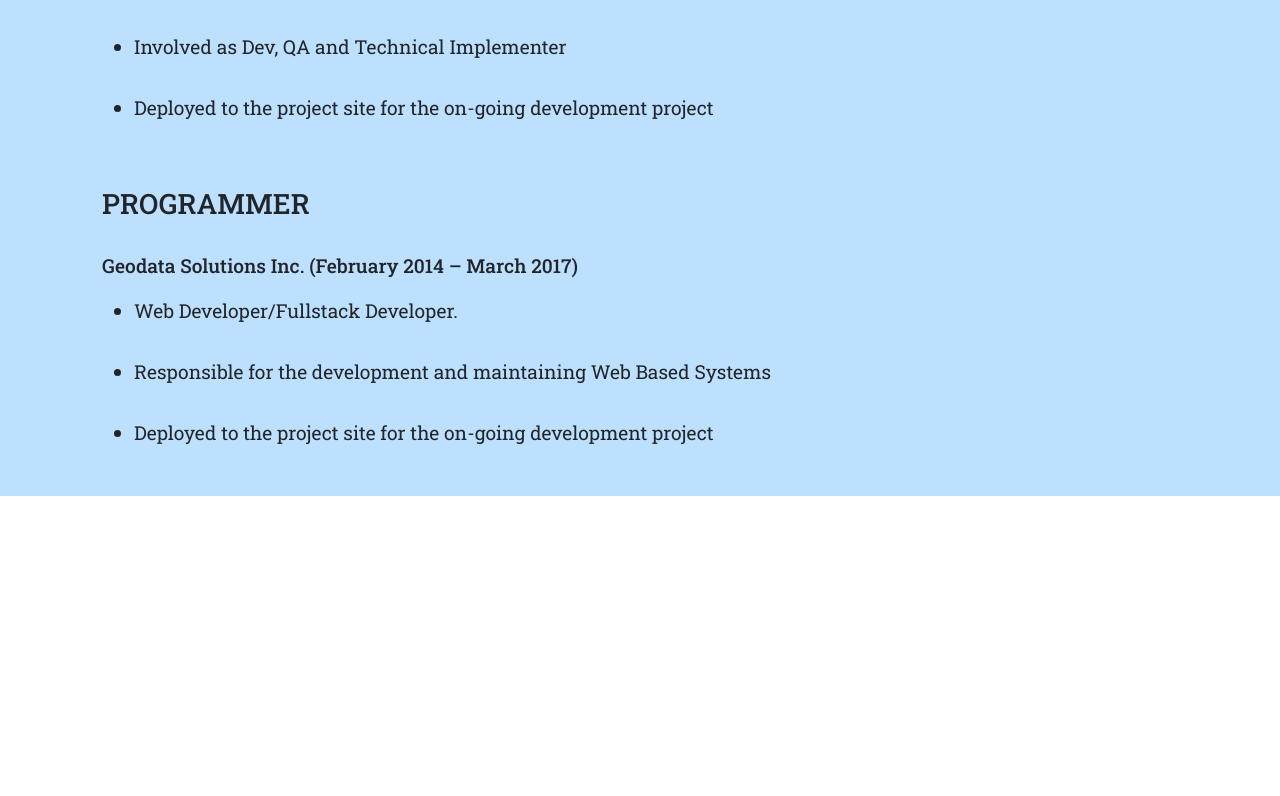
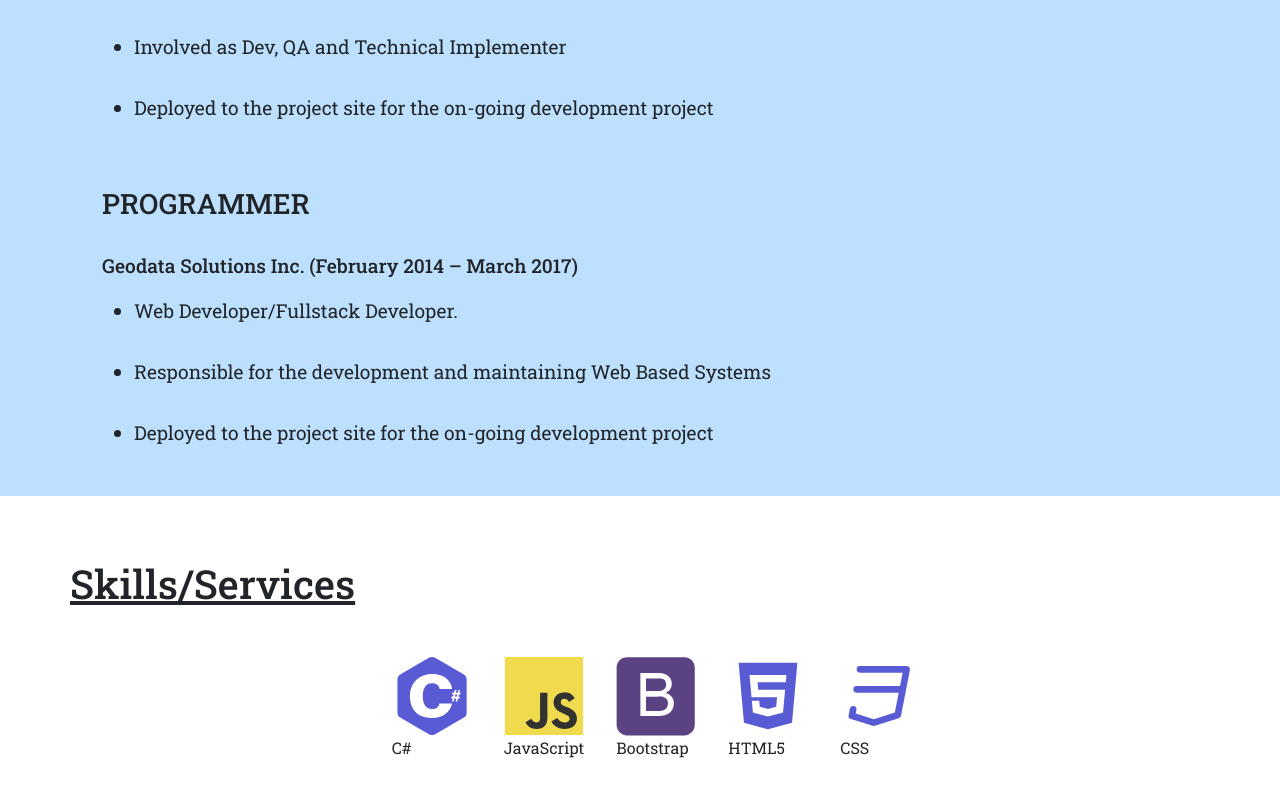
Before and after one commit to merickagustin/my-portfolio, a React (Create React App) app: page / in a window 1280 px wide. Shown: the part 1038-1834 px from the top of the page. Before the commit the page ends 1534 px from the top, so only its background shows below. Built offline with nearby package versions, Linux system fonts and the light colour scheme.

Commit message:
Added new contents for Skill section

```diff
--- a/src/components/Home.js
+++ b/src/components/Home.js
@@ -45,7 +45,7 @@ function About() {
           </div>
         </div>
       </div>
-      <div className={classes["experience-container"] + " pb-1 px-1 px-md-0"}>
+      <div className="bg-secondary pb-1 px-1 px-md-0">
         <div className="container pt-3 px-0 ">
           <h1>Experience</h1>
           <ul className="experiences d-flex flex-column gap-3">
@@ -86,6 +86,118 @@ function About() {
           </ul>
         </div>
       </div>
+      <div className="pb-1 px-1 px-md-0">
+        <div className="container pt-3 px-0 ">
+          <h1>Skills/Services</h1>
+        </div>
+        <ul
+          className={
+            classes["skill-list"] +
+            " mt-2 d-flex flex-row gap-1 justify-content-center"
+          }
+        >
+          <li
+            className={
+              classes.skill + " d-flex flex-column justify-content-center"
+            }
+          >
+            <svg
+              className={classes["skill-icon"]}
+              xmlns="http://www.w3.org/2000/svg"
+              data-name="Layer 1"
+              viewBox="0 0 48 48"
+              id="1982846"
+            >
+              <path
+                d="m42.91 10.92-17-9.84a3.77 3.77 0 0 0-3.76 0l-17 9.84a3.75 3.75 0 0 0-1.87 3.25v19.66a3.75 3.75 0 0 0 1.87 3.25l17 9.84a3.77 3.77 0 0 0 3.76 0l17-9.84a3.75 3.75 0 0 0 1.87-3.25V14.17a3.75 3.75 0 0 0-1.87-3.25ZM23.7 37.15c-8.55 0-12.94-5.44-12.94-13s5-13.38 13.3-13.38c9.26 0 11.84 6.1 12 9h-7.44c-.46-2.06-1.73-3.49-4.7-3.49-3.48 0-5.45 2.8-5.45 7.69 0 5.37 2.09 7.82 5.42 7.82a4.62 4.62 0 0 0 4.69-3.32h7.47c-.95 4.15-4.17 8.68-12.35 8.68Zm17.42-14h-1l-.3 1.23h.81v1.11h-1.06l-.43 1.79h-1l.44-1.79h-1.11L37 27.24h-1l.44-1.79h-.78v-1.11h1.06l.28-1.23h-.85V22h1.12l.41-1.65h1L38.31 22h1.11l.4-1.65h1L40.41 22h.72Z"
+                fill="#595bd4"
+                className="color000000 svgShape"
+              ></path>
+              <path
+                d="M37.74 24.34h1.1l.3-1.23h-1.1l-.3 1.23z"
+                fill="#595bd4"
+                className="color000000 svgShape"
+              ></path>
+            </svg>
+            <span>C#</span>
+          </li>
+          <li
+            className={
+              classes.skill + " d-flex flex-column justify-content-center"
+            }
+          >
+            <svg
+              className={classes["skill-icon"]}
+              xmlns="http://www.w3.org/2000/svg"
+              viewBox="0 0 128 128"
+            >
+              <path fill="#F0DB4F" d="M1.408 1.408h125.184v125.185h-125.184z" />
+              <path
+                fill="#323330"
+                d="M116.347 96.736c-.917-5.711-4.641-10.508-15.672-14.981-3.832-1.761-8.104-3.022-9.377-5.926-.452-1.69-.512-2.642-.226-3.665.821-3.32 4.784-4.355 7.925-3.403 2.023.678 3.938 2.237 5.093 4.724 5.402-3.498 5.391-3.475 9.163-5.879-1.381-2.141-2.118-3.129-3.022-4.045-3.249-3.629-7.676-5.498-14.756-5.355l-3.688.477c-3.534.893-6.902 2.748-8.877 5.235-5.926 6.724-4.236 18.492 2.975 23.335 7.104 5.332 17.54 6.545 18.873 11.531 1.297 6.104-4.486 8.08-10.234 7.378-4.236-.881-6.592-3.034-9.139-6.949-4.688 2.713-4.688 2.713-9.508 5.485 1.143 2.499 2.344 3.63 4.26 5.795 9.068 9.198 31.76 8.746 35.83-5.176.165-.478 1.261-3.666.38-8.581zm-46.885-37.793h-11.709l-.048 30.272c0 6.438.333 12.34-.714 14.149-1.713 3.558-6.152 3.117-8.175 2.427-2.059-1.012-3.106-2.451-4.319-4.485-.333-.584-.583-1.036-.667-1.071l-9.52 5.83c1.583 3.249 3.915 6.069 6.902 7.901 4.462 2.678 10.459 3.499 16.731 2.059 4.082-1.189 7.604-3.652 9.448-7.401 2.666-4.915 2.094-10.864 2.07-17.444.06-10.735.001-21.468.001-32.237z"
+              />
+            </svg>
+            <span>JavaScript</span>
+          </li>
+          <li
+            className={
+              classes.skill + " d-flex flex-column justify-content-center"
+            }
+          >
+            <svg
+              className={classes["skill-icon"]}
+              xmlns="http://www.w3.org/2000/svg"
+              viewBox="0 0 128 128"
+            >
+              <path
+                fill="#5B4282"
+                d="M75.701 65.603c-2.334-.768-5.694-.603-10.08-.603h-17.621v23h18.844c2.944 0 5.012-.315 6.203-.535 2.099-.376 3.854-1.104 5.264-1.982 1.409-.876 2.568-2.205 3.478-3.881.908-1.676 1.363-3.637 1.363-5.83 0-2.568-.658-4.54-1.975-6.436-1.316-1.896-3.141-2.965-5.476-3.733zM73.282 55.087c2.317-.688 4.064-1.89 5.239-3.487 1.176-1.598 1.763-3.631 1.763-6.044 0-2.286-.549-4.314-1.646-6.054s-2.662-2.413-4.699-3.056c-2.037-.641-5.53-.446-10.48-.446h-15.459v20h16.587c4.042 0 6.939-.38 8.695-.913zM126 18.625c0-9.182-7.443-16.625-16.625-16.625h-91.75c-9.182 0-16.625 7.443-16.625 16.625v91.75c0 9.182 7.443 16.625 16.625 16.625h91.75c9.182 0 16.625-7.443 16.625-16.625v-91.75zm-35.447 66.12c-1.362 2.773-3.047 4.911-5.052 6.415-2.006 1.504-4.521 2.78-7.544 3.548-3.022.769-6.728 1.292-11.113 1.292h-27.844v-69h27.42c5.264 0 9.485.609 12.665 2.002 3.181 1.395 5.671 3.497 7.474 6.395 1.801 2.898 2.702 5.907 2.702 9.071 0 2.945-.8 5.708-2.397 8.308-1.598 2.602-4.011 4.694-7.237 6.292 4.166 1.222 7.37 3.304 9.61 6.248 2.24 2.945 3.36 6.422 3.36 10.432 0 3.227-.681 6.225-2.044 8.997z"
+              />
+            </svg>
+            <span>Bootstrap</span>
+          </li>
+          <li
+            className={
+              classes.skill + " d-flex flex-column justify-content-center"
+            }
+          >
+            <svg
+              className={classes["skill-icon"]}
+              xmlns="http://www.w3.org/2000/svg"
+              data-name="Layer 1"
+              viewBox="0 0 24 24"
+              id="2056052"
+            >
+              <path
+                d="M3.1825,2.00012,4.78735,20.00079l7.20191,1.99933,7.22168-2.00207L20.8175,2.00012ZM17.32507,7.88739H8.87683l.20178,2.26074h8.04554l-.60584,6.778L12,18.17834v.00043l-.01013.00275L7.46753,16.92615,7.1582,13.45972H9.37439l.1571,1.76074,2.45874.66388.00208-.00049v-.00018l2.46228-.66461.25635-2.86323H7.05957L6.46411,5.67969h11.0586Z"
+                fill="#595bd4"
+                className="color000000 svgShape"
+              ></path>
+            </svg>
+            <span>HTML5</span>
+          </li>
+          <li
+            className={
+              classes.skill + " d-flex flex-column justify-content-center"
+            }
+          >
+            <svg
+              className={classes["skill-icon"]}
+              xmlns="http://www.w3.org/2000/svg"
+              data-name="Layer 1"
+              viewBox="0 0 24 24"
+              id="2056054"
+            >
+              <path
+                d="M20.772,3.36426A1.00062,1.00062,0,0,0,20,3H6A1,1,0,0,0,6,5H18.78613l-.78094,4H5a1,1,0,0,0,0,2H17.61475l-1.1626,5.95508-6.32324,1.99658L4.71875,17.25244l.20361-1.06494a1.00015,1.00015,0,0,0-1.96484-.375L2.5874,17.75244A1.00059,1.00059,0,0,0,3.27,18.894L9.83008,20.9541a1.00175,1.00175,0,0,0,.60107-.00049l7.18994-2.27a1.00064,1.00064,0,0,0,.68018-.7622l2.68018-13.73A1.00008,1.00008,0,0,0,20.772,3.36426Z"
+                fill="#595bd4"
+                className="color000000 svgShape"
+              ></path>
+            </svg>
+            <span>CSS</span>
+          </li>
+        </ul>
+      </div>
     </div>
   );
 }
--- a/src/css/Home.module.css
+++ b/src/css/Home.module.css
@@ -29,12 +29,12 @@
   background-color: #bde0fe;
 }
 
-.direct-project-site {
+/* .direct-project-site {
   color: #313f4c;
   background-color: #a2d2ff;
   border-radius: 20px;
   padding: 0.8rem 1rem;
-}
+} */
 
 .about-content {
   font-size: 1.4rem;
@@ -48,3 +48,25 @@
   font-size: 1.2rem;
   font-weight: 500;
 }
+
+.skill-list {
+  list-style: none;
+}
+
+.skill {
+  /* border: 2px solid #313f4c; */
+  /* border-radius: 100%; */
+  /* padding: 1.4rem; */
+}
+
+.skill:hover > .skill-icon {
+  /* background-color: #a2d2ff; */
+  cursor: pointer;
+  transform: scale(110%);
+}
+
+.skill-icon {
+  width: 5rem;
+  height: 5rem;
+  transition: all 0.4s ease;
+}
```
